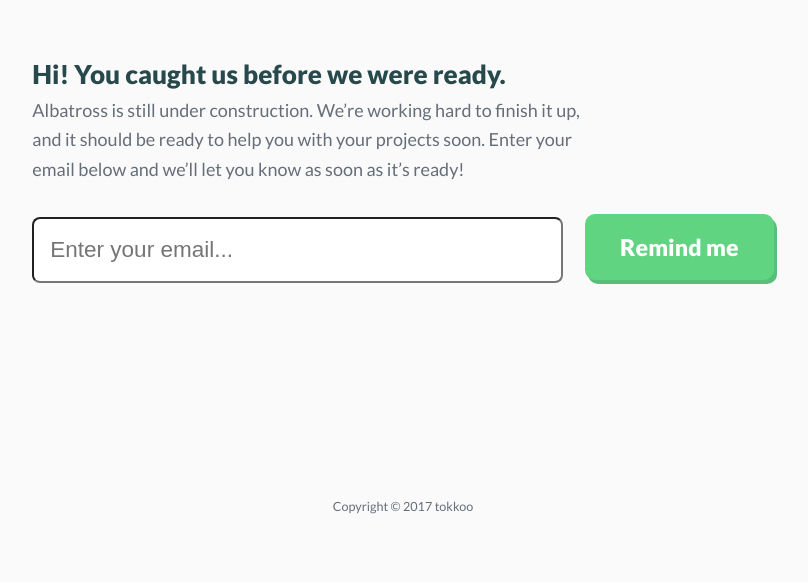
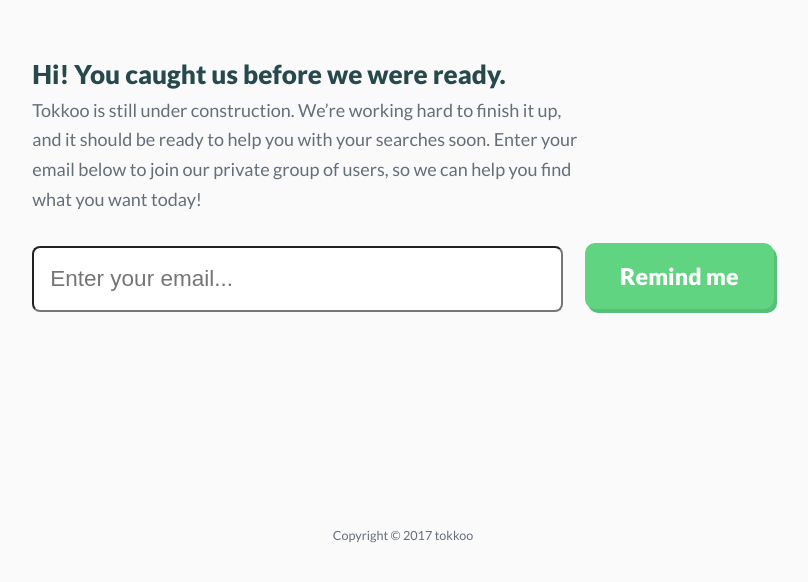
Before and after one commit to AlexShrestha/tokkoo, a plain HTML site: page signup-2.html in a window 1280 px wide. Shown: the part 232-814 px from the top of the page, without its empty margins (237-1045 px from the left). Drawn offline with Linux system fonts and the light colour scheme.

Commit message:
updated texts

```diff
--- a/signup-2.html
+++ b/signup-2.html
@@ -55,8 +55,8 @@
 
       <div class="col-xs-12 col-sm-6 col-sm-offset-2">
         <h2>Hi! You caught us before we were ready.</h2>
-        <p>Albatross is still under construction. We’re working hard to finish it up, and it should be ready to help you with your projects soon. Enter your email below and we’ll let you know as soon as it’s ready!</p>
-      </div>
+        <p>Tokkoo is still under construction. We’re working hard to finish it up, and it should be ready to help you with your searches soon. Enter your email below to join our private group of users, so we can help you find what you want today!</p>
+              </div>
 
     </div>
     <div class="row">
```
Also changed, not shown: signup-1.html (+1 -1 lines), signup-3.html (+2 -2 lines).
